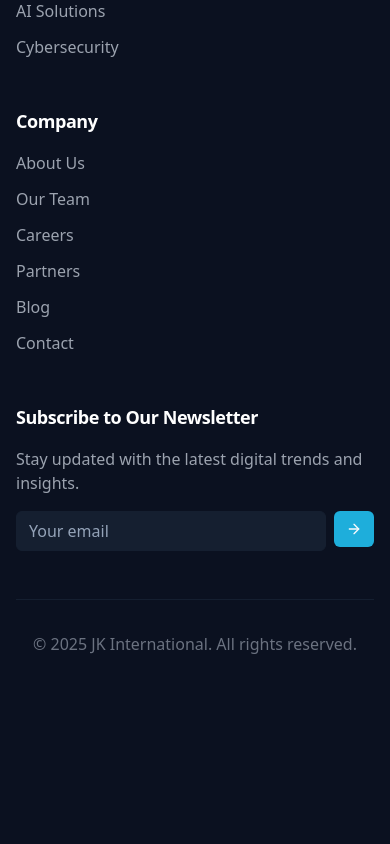
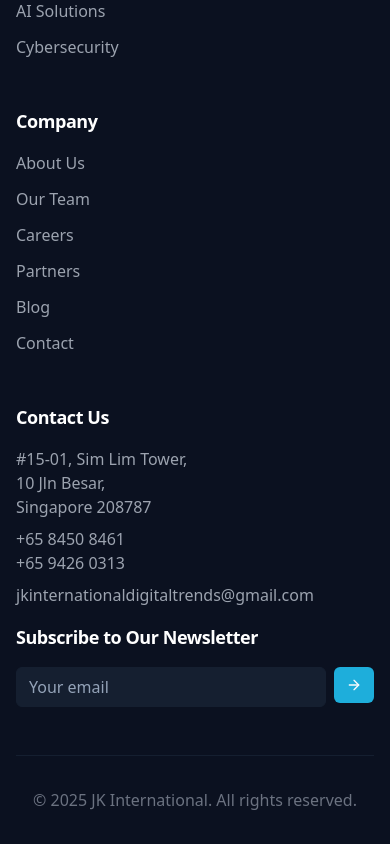
Before and after one commit to Pranab1011/digital-pulse-horizon-web, a React (Vite) app: page /courses in a window 390 px wide. Shown: the part 3225-4069 px from the top of the page. Before the commit the page ends 3913 px from the top, so only its background shows below. Built offline with nearby package versions, Linux system fonts and the light colour scheme.

Commit message:
Update contact information
Update office address, phone numbers, and email in the footer.

```diff
--- a/src/components/Footer.tsx
+++ b/src/components/Footer.tsx
@@ -87,12 +87,27 @@ const Footer = () => {
             </ul>
           </div>
 
-          {/* Column 4 - Newsletter */}
+          {/* Column 4 - Contact Information */}
           <div>
+            <h3 className="text-lg font-semibold text-white mb-4">Contact Us</h3>
+            <address className="not-italic text-gray-400 mb-4 space-y-2">
+              <p>
+                #15-01, Sim Lim Tower,
+                <br />10 Jln Besar,
+                <br />Singapore 208787
+              </p>
+              <p>
+                <a href="tel:+6584508461" className="hover:text-jk-blue transition-colors">+65 8450 8461</a>
+                <br />
+                <a href="tel:+6594260313" className="hover:text-jk-blue transition-colors">+65 9426 0313</a>
+              </p>
+              <p>
+                <a href="mailto:jkinternationaldigitaltrends@gmail.com" className="hover:text-jk-blue transition-colors break-words">
+                  jkinternationaldigitaltrends@gmail.com
+                </a>
+              </p>
+            </address>
             <h3 className="text-lg font-semibold text-white mb-4">Subscribe to Our Newsletter</h3>
-            <p className="text-gray-400 mb-4">
-              Stay updated with the latest digital trends and insights.
-            </p>
             <form onSubmit={handleSubscribe} className="flex gap-2">
               <Input
                 type="email"
```
